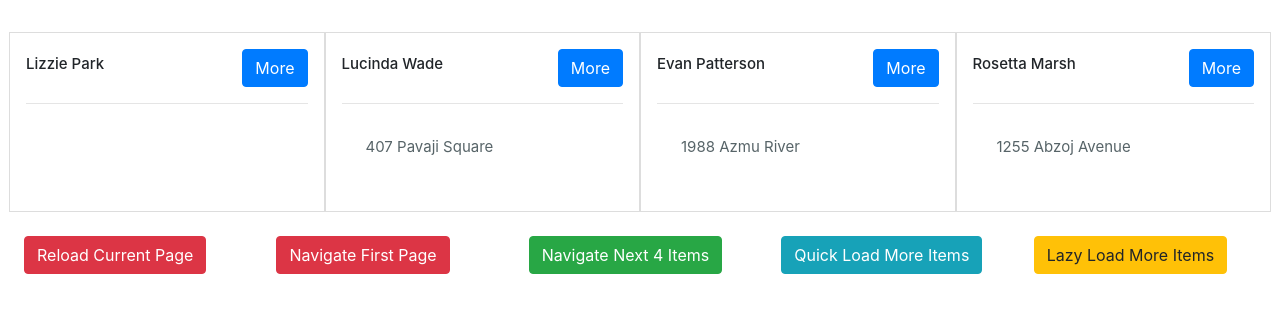
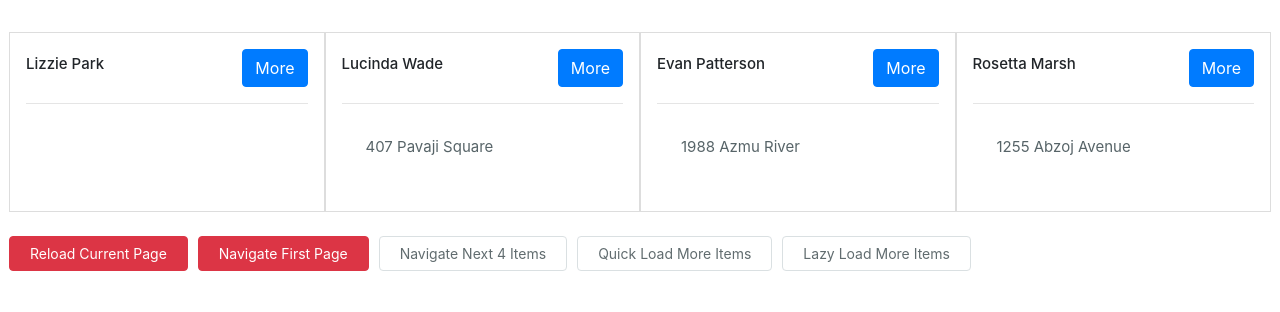
Before and after one commit to devtaijul/people-directory, a React (Create React App) app: page / in a window 1280 px wide. Shown: the top 312 px of the page. Built offline with nearby package versions, Linux system fonts and the light colour scheme.

Commit message:
Button design fixed

```diff
--- a/src/App.css
+++ b/src/App.css
@@ -47,3 +47,17 @@
 .fas, .far {
   padding-right: 8px;
 }
+.direction-button button {
+  font-size: 14px;
+  margin-right: 10px;
+  margin-bottom: 10px;
+  padding: 6px 20px;
+}
+.btn-custom {
+  border: 1px solid #DAE0E2;
+  color: #616C6F;
+}
+.btn-custom:hover {
+  border: 1px solid #74B9FF;
+  color: #74B9FF;
+}
--- a/src/components/Button/Button.js
+++ b/src/components/Button/Button.js
@@ -3,24 +3,24 @@ import React from "react";
 function Button({ loadNextFour, quickLoadItems, lazyLoadItems, navigateFirstPage }) {
   return (
     <div className="row mt-3">
-      <div className="col">
+      <div className="direction-button">
         <button className="btn btn-danger">Reload Current Page</button>
       </div>
-      <div className="col">
+      <div className="direction-button">
         <button onClick={() => navigateFirstPage()} className="btn btn-danger">Navigate First Page</button>
       </div>
-      <div className="col">
-        <button className="btn btn-success" onClick={() => loadNextFour()}>
+      <div className="direction-button">
+        <button className="btn btn-custom" onClick={() => loadNextFour()}>
           Navigate Next 4 Items
         </button>
       </div>
-      <div className="col">
-        <button onClick={() => quickLoadItems()} className="btn btn-info">
+      <div className="direction-button">
+        <button onClick={() => quickLoadItems()} className="btn btn-custom">
           Quick Load More Items
         </button>
       </div>
-      <div className="col">
-        <button onClick={() => lazyLoadItems()} className="btn btn-warning">
+      <div className="direction-button">
+        <button onClick={() => lazyLoadItems()} className="btn btn-custom">
           Lazy Load More Items
         </button>
       </div>
```
